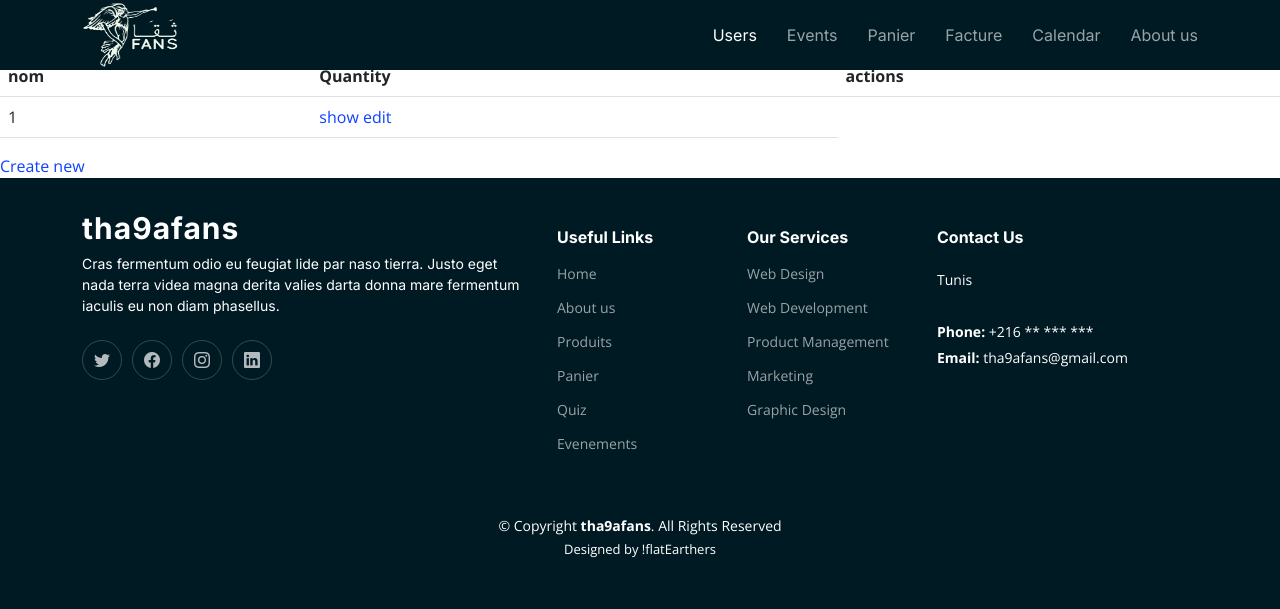
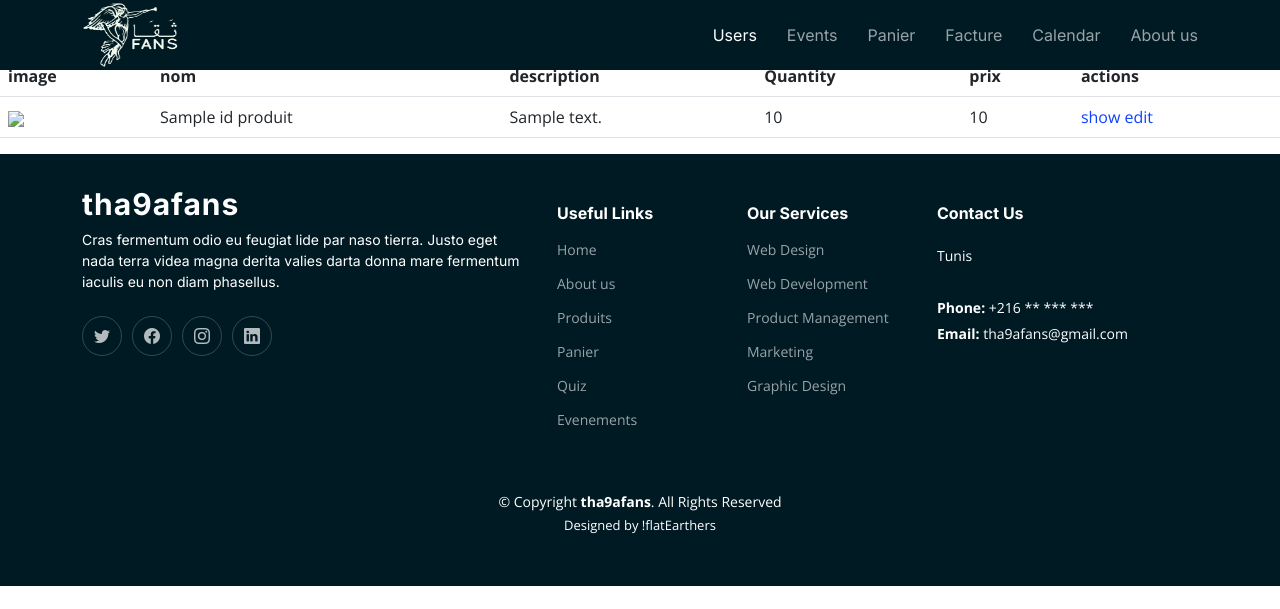
Before and after one commit to PIDEV-3A-2023/Tha9afans, a Symfony app: template templates/panier_produit/index.html.twig in a window 1280 px wide. Shown: the top 609 px of the page. Run offline with Twig, Linux system fonts and the light colour scheme; the template is opened without the code that fills it: most values are stand-ins (such as "Sample title", 1, 10 or a date in 2020); some libraries are stand-ins or nearby versions.

Commit message:
table panierproduit

```diff
--- a/src/Entity/Produit.php
+++ b/src/Entity/Produit.php
@@ -33,8 +33,8 @@ class Produit
     private ?float $prix= null;
 
 
-    #[ORM\Column(type: 'string', nullable: true)]
-    private ?string $image=null;
+    #[ORM\Column(type: Types::BLOB, nullable: true)]
+    private  $image;
 
     /**
      * @var string|null
--- a/templates/panier_produit/index.html.twig
+++ b/templates/panier_produit/index.html.twig
@@ -8,18 +8,35 @@
     <table class="table">
         <thead>
             <tr>
-
+                <th>image</th>
                 <th>nom</th>
+                <th>description</th>
                 <th>Quantity</th>
+                <th>prix</th>
                 <th>actions</th>
             </tr>
         </thead>
         <tbody>
         {% for panierproduit in panierproduits %}
             <tr>
+                <td>
 
-               <td>{{ panierproduit.idProduit}}</td>
-                {# <td>{{ panierproduit.idProduit.description }}</td>#}
+                {% if panierproduit.idProduit.image is not empty %}
+                    <img src="{{ path('produitimageshow', {'id': panierproduit.idProduit}) }}">
+                {% else %}
+                    Aucune photo disponible
+                {% endif %}
+                </td>
+
+
+
+                <td> {{ panierproduit.idProduit.nom }}</td>
+               <td>{{ panierproduit.idProduit.description}}</td>
+                <td>{{ panierproduit.quantity }}</td>
+                <td>{{ panierproduit.idProduit.prix }}</td>
+
+                {#<td>{{ panierproduit.idPanier.total }}</td>#}
+
                 <td>
                     <a href="{{ path('app_panier_produit_show', {'id': panierproduit.id}) }}">show</a>
                     <a href="{{ path('app_panier_produit_edit', {'id': panierproduit.id}) }}">edit</a>
@@ -33,5 +50,5 @@
         </tbody>
     </table>
 
-    <a href="{{ path('app_panier_produit_new') }}">Create new</a>
+  {#  <a href="{{ path('app_panier_produit_new') }}">Create new</a>#}
 {% endblock %}
```
Also changed, not shown: src/Controller/PanierProduitController.php (+9 -0 lines), 2 other files.
